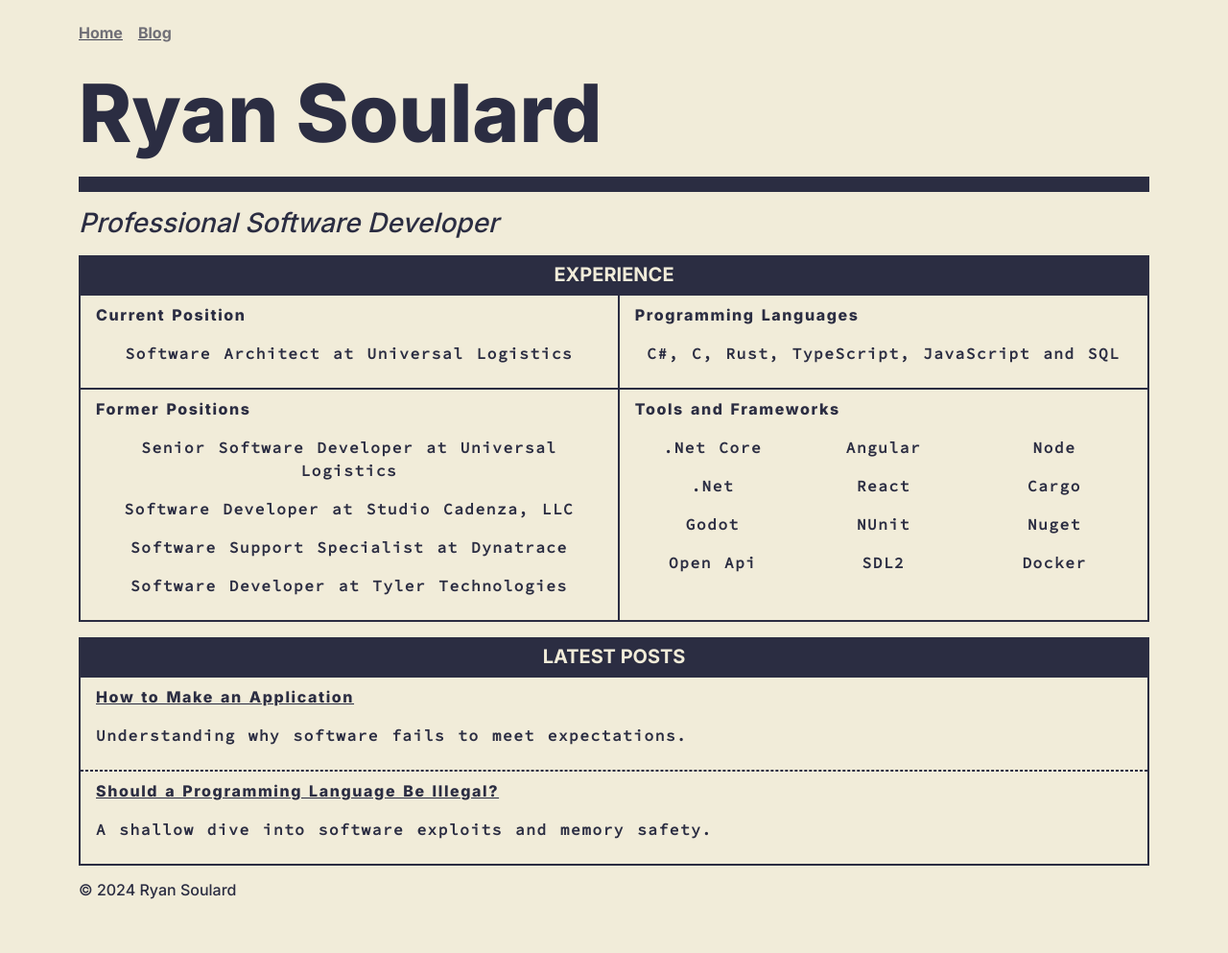
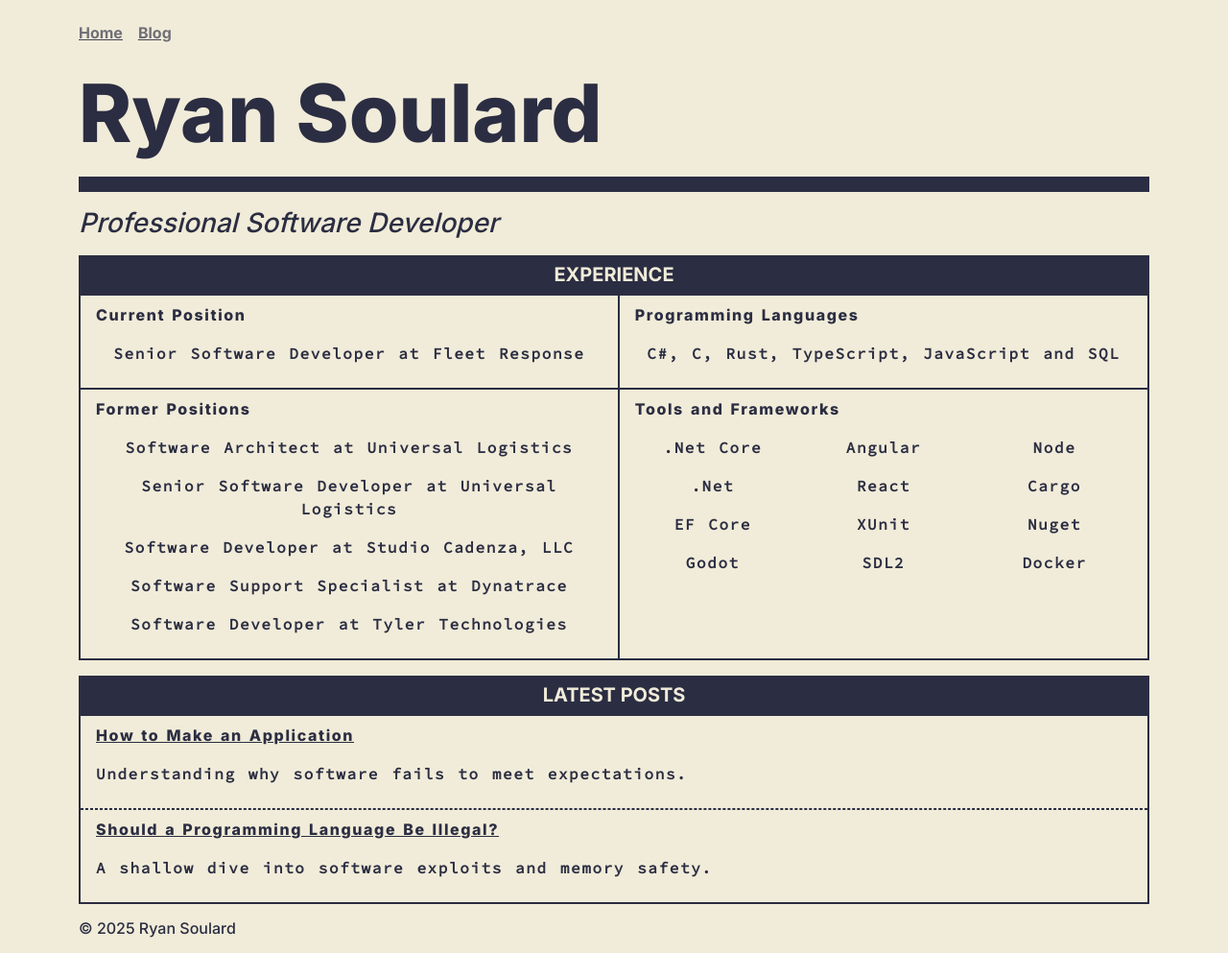
Before and after one commit to rsoulard/rsoulard, a Jekyll site: the page built from index.html, in a window 1280 px wide. Shown: the whole page at 96% size. Built offline with Jekyll 4.4.1, drawn with Linux system fonts in a browser that asks for light colours; before the commit the page ends 953 px from its top, so only the background shows below that.

Commit message:
Update current poisiton and copyright

```diff
--- a/_includes/foot.html
+++ b/_includes/foot.html
@@ -1,3 +1,3 @@
 <div class="footer">
-    <h6>&copy; 2024 Ryan Soulard</h6>
+    <h6>&copy; 2025 Ryan Soulard</h6>
 </div>
--- a/index.html
+++ b/index.html
@@ -13,7 +13,7 @@
                 <p><strong>Current Position</strong></p>
             </div>
             <div class="row text-center">
-                <p>Software Architect at Universal Logistics</p>
+                <p>Senior Software Developer at Fleet Response</p>
             </div>
         </div>
         <div class="cell">
@@ -21,6 +21,7 @@
                 <p><strong>Former Positions</strong></p>
             </div>
             <div class="row text-center font-monospace">
+                <p>Software Architect at Universal Logistics</p>
                 <p>Senior Software Developer at Universal Logistics</p>
                 <p>Software Developer at Studio Cadenza, LLC</p>
                 <p>Software Support Specialist at Dynatrace</p>
@@ -44,15 +45,15 @@
                     <div class="row text-center">
                         <p>.Net Core</p>
                         <p>.Net</p>
+                        <p>EF Core</p>
                         <p>Godot</p>
-                        <p>Open Api</p>
                     </div>
                 </div>
                 <div class="col">
                     <div class="row text-center">
                         <p>Angular</p>
                         <p>React</p>
-                        <p>NUnit</p>
+                        <p>XUnit</p>
                         <p>SDL2</p>
                     </div>
                 </div>
```
